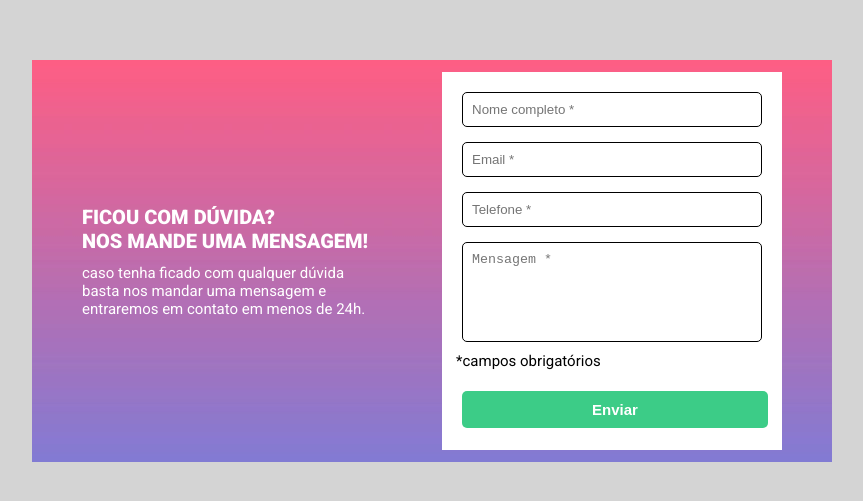
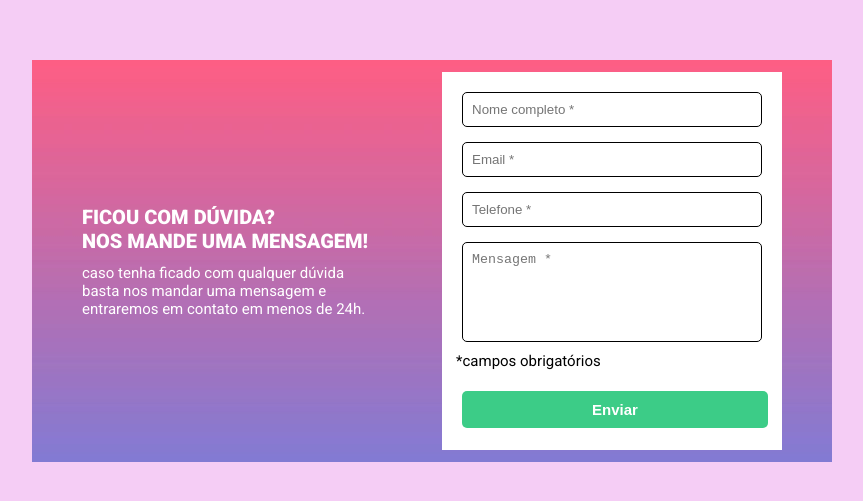
Before and after one commit to Leandro-Geraldo/formulario-com-validacao, a plain HTML site: page index.html in a window 1280 px wide. Shown: the part 139-640 px from the top of the page, without its empty margins (208-1071 px from the left). Drawn offline with Linux system fonts and the light colour scheme.

Commit message:
modificado background

```diff
--- a/src/css/style.css
+++ b/src/css/style.css
@@ -7,7 +7,7 @@ body{
     display: flex;
     justify-content: center;
     align-items: center;
-    background-color: #d4d4d4;
+    background-color: #d4d4;
     height: 100vh;
     font-size: 2rem;
 }
```
